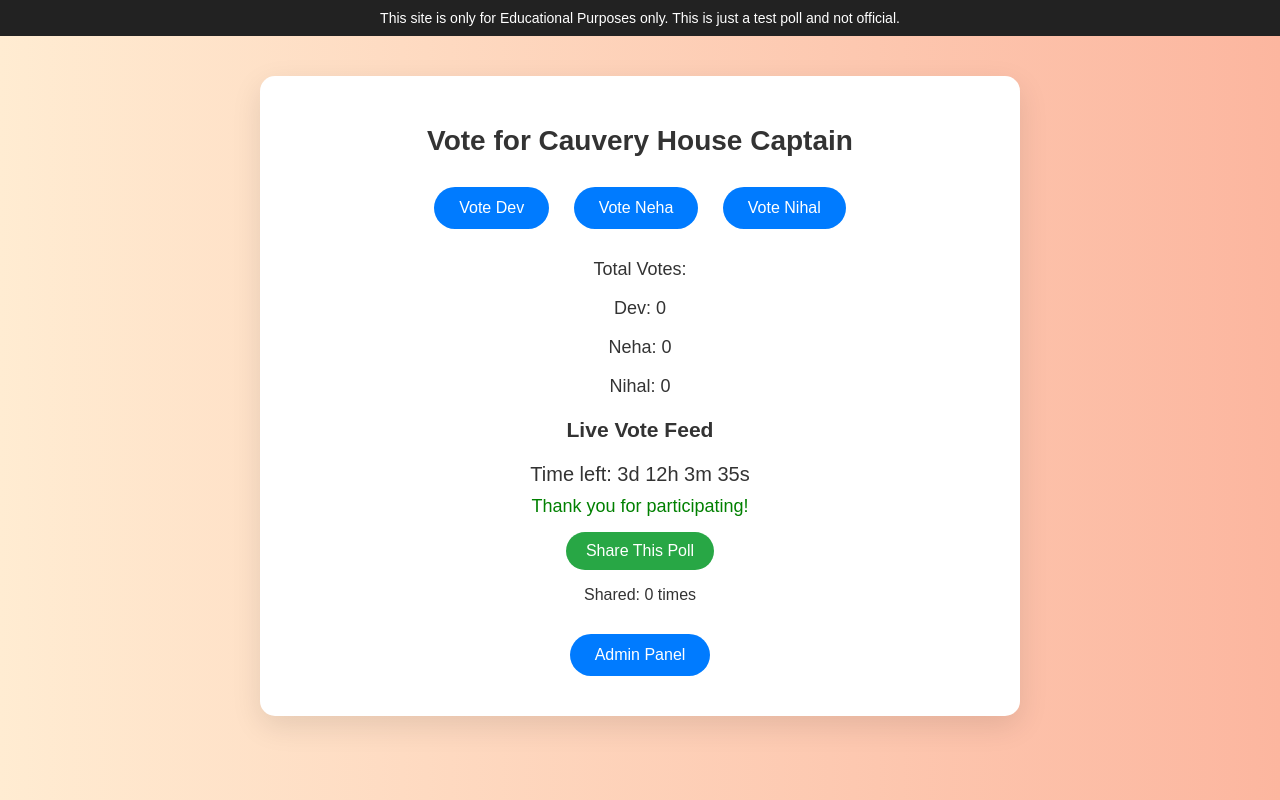
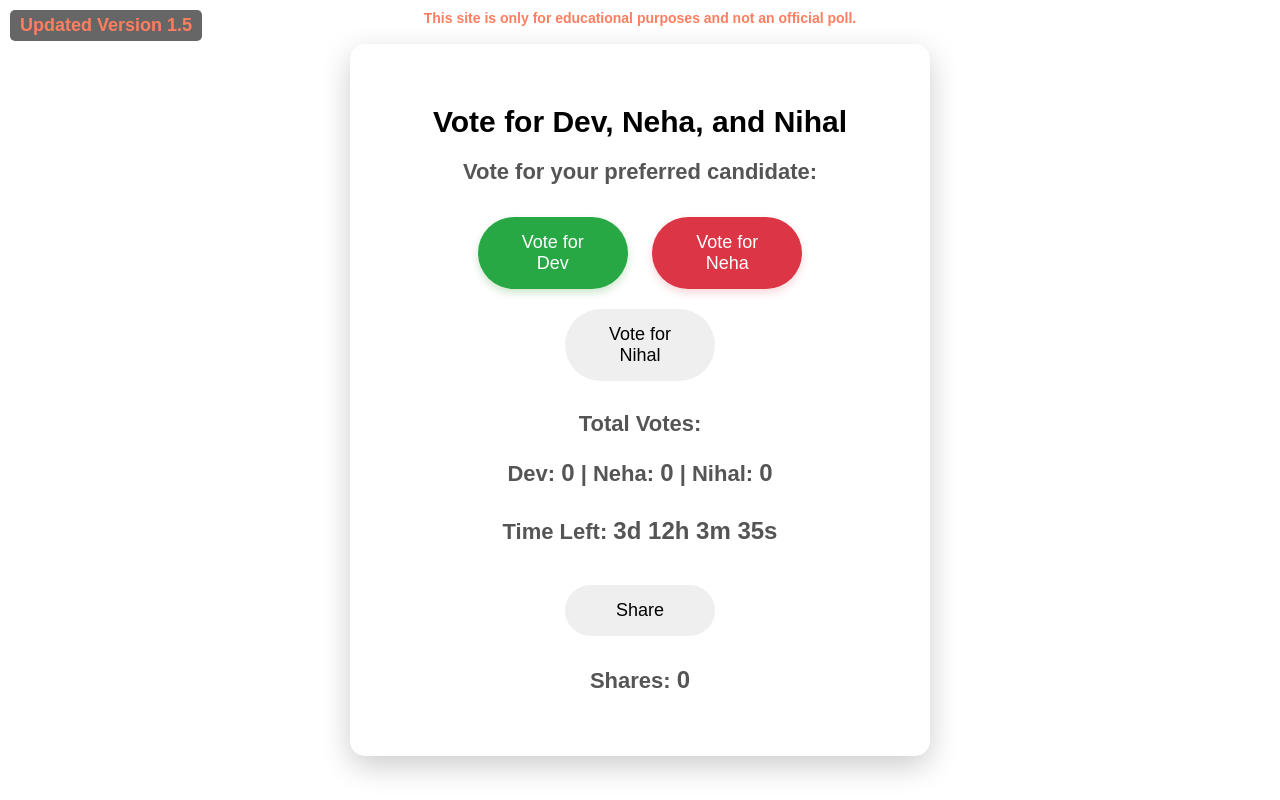
Before and after one commit to Vesni/Dev-Campaign, a plain HTML site: page index.html in a window 1280 px wide. Drawn offline with Linux system fonts and the light colour scheme.

Commit message:
Update index.html

```diff
--- a/index.html
+++ b/index.html
@@ -1,247 +1,302 @@
 <!DOCTYPE html>
 <html lang="en">
 <head>
-  <meta charset="UTF-8" />
-  <meta name="viewport" content="width=device-width, initial-scale=1.0" />
-  <title>Vote for Cauvery House Captain</title>
+    <meta charset="UTF-8">
+    <meta name="viewport" content="width=device-width, initial-scale=1.0">
+    <title>Vote for Dev</title>
     <style>
+        /* General Body Styling */
         body {
             font-family: 'Arial', sans-serif;
+            display: flex;
+            justify-content: center;
+            align-items: center;
+            height: 100vh;
             margin: 0;
-      padding: 0;
-      background: linear-gradient(to right, #ffecd2, #fcb69f);
-      color: #333;
-      overflow-x: hidden;
+            position: relative;
+            transition: background 0.3s, color 0.3s;
+            overflow-y: auto;
         }
 
-    .disclaimer {
-      background-color: #222;
-      color: #fff;
-      text-align: center;
-      padding: 10px;
-      font-size: 14px;
-      position: sticky;
-      top: 0;
-      z-index: 999;
+        /* Version Label (Top Left Corner) */
+        .version-label {
+            position: fixed;
+            top: 10px;
+            left: 10px;
+            font-size: 18px;
+            color: #ff7e5f;
+            font-weight: bold;
+            background-color: rgba(0, 0, 0, 0.6);
+            padding: 5px 10px;
+            border-radius: 5px;
         }
 
+        /* Main Container */
         .container {
-      max-width: 700px;
-      margin: 40px auto;
-      padding: 30px;
-      background: #fff;
+            text-align: center;
+            padding: 40px;
+            background-color: white;
+            box-shadow: 0 10px 30px rgba(0, 0, 0, 0.2);
             border-radius: 15px;
-      box-shadow: 0 10px 30px rgba(0, 0, 0, 0.1);
-      text-align: center;
+            width: 80%;
+            max-width: 500px;
+            transition: transform 0.3s ease;
+            position: relative;
+        }
+
+        .container:hover {
+            transform: scale(1.05);
         }
 
         h1 {
-      font-size: 28px;
+            font-size: 30px;
             margin-bottom: 20px;
-    }
-
-    .vote-btn {
-      font-size: 16px;
-      padding: 12px 25px;
-      margin: 10px;
-      border: none;
-      border-radius: 25px;
-      cursor: pointer;
-      color: #fff;
-      background-color: #007bff;
-      transition: background 0.3s;
-    }
-
-    .vote-btn:hover {
-      background-color: #0056b3;
-    }
-
-    .results, .live-feed {
-      margin-top: 20px;
-      font-size: 18px;
-    }
-
-    .possibility {
-      margin-top: 15px;
             font-weight: bold;
         }
 
-    #countdown {
-      margin-top: 20px;
-      font-size: 20px;
+        button {
+            font-size: 18px;
+            padding: 15px 30px;
+            margin: 10px;
+            border: none;
+            border-radius: 50px;
+            cursor: pointer;
+            transition: all 0.3s ease;
+            width: 150px;
         }
 
-    .thank-you {
-      font-size: 18px;
-      margin-top: 10px;
-      color: green;
+        button#yesBtn {
+            background-color: #28a745;
+            color: white;
+            box-shadow: 0 4px 8px rgba(0, 128, 0, 0.2);
         }
 
-    .share-btn {
-      margin-top: 15px;
+        button#yesBtn:hover {
+            background-color: #218838;
+            box-shadow: 0 6px 12px rgba(0, 128, 0, 0.3);
+        }
+
+        button#noBtn {
+            background-color: #dc3545;
+            color: white;
+            box-shadow: 0 4px 8px rgba(220, 53, 69, 0.2);
+        }
+
+        button#noBtn:hover {
+            background-color: #c82333;
+            box-shadow: 0 6px 12px rgba(220, 53, 69, 0.3);
+        }
+
+        p {
+            font-size: 22px;
+            color: #555;
+            margin-top: 20px;
+            font-weight: bold;
+        }
+
+        span {
+            font-size: 24px;
+            font-weight: bold;
+        }
+
+        /* Countdown and Share Section */
+        .countdown, .share-btn-container {
+            margin-top: 30px;
+            font-size: 18px;
+            color: #555;
+        }
+
+        .countdown span, .share-btn-container span {
+            font-weight: bold;
+        }
+
+        /* Admin Panel */
+        .admin-panel {
+            position: fixed;
+            top: 20%;
+            left: 50%;
+            transform: translateX(-50%);
+            padding: 30px;
+            background-color: rgba(0, 0, 0, 0.8);
+            color: white;
+            border-radius: 10px;
+            display: none;
+            z-index: 1000;
+        }
+
+        .admin-panel input {
+            padding: 10px;
+            font-size: 18px;
+            border-radius: 5px;
+            margin-bottom: 10px;
+            width: 100%;
+        }
+
+        .admin-panel button {
+            font-size: 18px;
             padding: 10px 20px;
+            background-color: #007bff;
+            color: white;
             border: none;
-      background: #28a745;
-      color: white;
-      font-size: 16px;
-      border-radius: 25px;
+            border-radius: 5px;
             cursor: pointer;
         }
 
-    .admin-panel {
-      margin-top: 20px;
-    }
-
-    .admin-popup {
-      display: none;
-      position: fixed;
-      top: 50%;
-      left: 50%;
-      transform: translate(-50%, -50%);
-      background: white;
-      padding: 20px;
-      border-radius: 10px;
-      box-shadow: 0 0 10px rgba(0,0,0,0.2);
-      z-index: 1000;
-    }
-
-    .overlay {
-      display: none;
+        /* Overlay for Admin Panel */
+        .admin-overlay {
             position: fixed;
             top: 0;
             left: 0;
             width: 100%;
             height: 100%;
-      background: rgba(0,0,0,0.5);
+            background-color: rgba(0, 0, 0, 0.5);
             z-index: 999;
+            display: none;
         }
 
-    .live-feed ul {
-      padding: 0;
-      list-style: none;
-    }
-
-    .live-feed li {
-      margin: 5px 0;
-      font-size: 16px;
+        /* Disclaimer */
+        .disclaimer {
+            position: absolute;
+            top: 10px;
+            text-align: center;
+            font-size: 14px;
+            width: 100%;
+            color: #ff7e5f;
+            font-weight: bold;
         }
     </style>
 </head>
 <body>
-  <div class="disclaimer">This site is only for Educational Purposes only. This is just a test poll and not official.</div>
 
-  <div class="container">
-    <h1>Vote for Cauvery House Captain</h1>
-
-    <button class="vote-btn" onclick="castVote('Dev')">Vote Dev</button>
-    <button class="vote-btn" onclick="castVote('Neha')">Vote Neha</button>
-    <button class="vote-btn" onclick="castVote('Nihal')">Vote Nihal</button>
-
-    <div class="results">
-      <p>Total Votes:</p>
-      <p>Dev: <span id="devVotes">0</span></p>
-      <p>Neha: <span id="nehaVotes">0</span></p>
-      <p>Nihal: <span id="nihalVotes">0</span></p>
+    <!-- Disclaimer at the Top -->
+    <div class="disclaimer">
+        This site is only for educational purposes and not an official poll.
     </div>
 
-    <div class="possibility" id="possibility"></div>
-
-    <div class="live-feed">
-      <h3>Live Vote Feed</h3>
-      <ul id="voteFeed"></ul>
+    <!-- Version Label -->
+    <div class="version-label">
+        Updated Version 1.5
     </div>
 
-    <div id="countdown"></div>
-    <div class="thank-you">Thank you for participating!</div>
-    <button class="share-btn" onclick="sharePage()">Share This Poll</button>
-    <p>Shared: <span id="shareCount">0</span> times</p>
+    <!-- Main Container -->
+    <div class="container">
+        <h1>Vote for Dev, Neha, and Nihal</h1>
+        <p>Vote for your preferred candidate:</p>
 
-    <div class="admin-panel">
-      <button class="vote-btn" onclick="showAdminPopup()">Admin Panel</button>
+        <button id="yesBtn">Vote for Dev</button>
+        <button id="noBtn">Vote for Neha</button>
+        <button id="nihalBtn">Vote for Nihal</button>
+
+        <p>Total Votes:</p>
+        <p>Dev: <span id="devVotes">0</span> | Neha: <span id="nehaVotes">0</span> | Nihal: <span id="nihalVotes">0</span></p>
+
+        <div class="countdown">
+            <p>Time Left: <span id="timer"></span></p>
+        </div>
+
+        <div class="share-btn-container">
+            <button id="shareBtn">Share</button>
+            <p>Shares: <span id="shareCount">0</span></p>
         </div>
     </div>
 
-  <div class="overlay" id="overlay"></div>
-  <div class="admin-popup" id="adminPopup">
-    <input type="password" id="adminPassword" placeholder="Enter Admin Password" />
-    <button onclick="loginAdmin()">Login</button>
+    <!-- Admin Panel -->
+    <div class="admin-overlay" id="adminOverlay"></div>
+    <div class="admin-panel" id="adminPanel">
+        <input type="password" id="adminPassword" placeholder="Enter Admin Password">
+        <button id="resetBtn">Reset Votes</button>
+        <button id="resetTimerBtn">Reset Timer</button>
     </div>
 
     <script>
-    let devVotes = 0, nehaVotes = 0, nihalVotes = 0, shares = 0;
-    let voteFeed = [];
+        // Variables for votes and countdown
+        let devVotes = 0;
+        let nehaVotes = 0;
+        let nihalVotes = 0;
+        let totalShares = 0;
+        let countdownDate = new Date("April 24, 2025 00:00:00").getTime();
 
-    function castVote(name) {
-      voteFeed.unshift(`Voted for ${name}`);
-      if (voteFeed.length > 10) voteFeed.pop();
-      updateFeed();
-      if (name === 'Dev') devVotes++;
-      else if (name === 'Neha') nehaVotes++;
-      else if (name === 'Nihal') nihalVotes++;
-      updateVotes();
+        // DOM elements
+        const devVotesElem = document.getElementById("devVotes");
+        const nehaVotesElem = document.getElementById("nehaVotes");
+        const nihalVotesElem = document.getElementById("nihalVotes");
+        const shareCountElem = document.getElementById("shareCount");
+        const timerElem = document.getElementById("timer");
+        const shareBtn = document.getElementById("shareBtn");
+
+        // Vote Buttons
+        document.getElementById("yesBtn").onclick = function() {
+            devVotes++;
+            devVotesElem.textContent = devVotes;
+        };
+        document.getElementById("noBtn").onclick = function() {
+            nehaVotes++;
+            nehaVotesElem.textContent = nehaVotes;
+        };
+        document.getElementById("nihalBtn").onclick = function() {
+            nihalVotes++;
+            nihalVotesElem.textContent = nihalVotes;
+        };
+
+        // Countdown Timer
+        setInterval(function() {
+            let now = new Date().getTime();
+            let distance = countdownDate - now;
+            let days = Math.floor(distance / (1000 * 60 * 60 * 24));
+            let hours = Math.floor((distance % (1000 * 60 * 60 * 24)) / (1000 * 60 * 60));
+            let minutes = Math.floor((distance % (1000 * 60 * 60)) / (1000 * 60));
+            let seconds = Math.floor((distance % (1000 * 60)) / 1000);
+
+            timerElem.innerHTML = days + "d " + hours + "h " + minutes + "m " + seconds + "s ";
+
+            if (distance < 0) {
+                clearInterval(x);
+                timerElem.innerHTML = "EXPIRED";
+            }
+        }, 1000);
+
+        // Share Button Logic
+        shareBtn.onclick = function() {
+            totalShares++;
+            shareCountElem.textContent = totalShares;
+            alert("Thank you for sharing!");
+        };
+
+        // Admin Panel Logic
+        let adminPassword = "Vesni@2025";
+        const adminOverlay = document.getElementById("adminOverlay");
+        const adminPanel = document.getElementById("adminPanel");
+        const resetBtn = document.getElementById("resetBtn");
+        const resetTimerBtn = document.getElementById("resetTimerBtn");
+
+        // Open Admin Panel (prompt for password)
+        function openAdminPanel() {
+            adminOverlay.style.display = "block";
+            adminPanel.style.display = "block";
         }
 
-    function updateFeed() {
-      const list = document.getElementById('voteFeed');
-      list.innerHTML = voteFeed.map(vote => `<li>${vote}</li>`).join('');
-    }
-
-    function updateVotes() {
-      document.getElementById('devVotes').textContent = devVotes;
-      document.getElementById('nehaVotes').textContent = nehaVotes;
-      document.getElementById('nihalVotes').textContent = nihalVotes;
-      const total = devVotes + nehaVotes + nihalVotes;
-      const possibilityText = total > 0 ? `Winning Possibility - Dev: ${(devVotes / total * 100).toFixed(1)}% | Neha: ${(nehaVotes / total * 100).toFixed(1)}% | Nihal: ${(nihalVotes / total * 100).toFixed(1)}%` : '';
-      document.getElementById('possibility').textContent = possibilityText;
-    }
-
-    function sharePage() {
-      shares++;
-      document.getElementById('shareCount').textContent = shares;
-      alert("Thanks for sharing!");
-    }
-
-    function showAdminPopup() {
-      document.getElementById('overlay').style.display = 'block';
-      document.getElementById('adminPopup').style.display = 'block';
-    }
-
-    function loginAdmin() {
-      const password = document.getElementById('adminPassword').value;
-      if (password === "Vesni@2025") {
-        devVotes = 0; nehaVotes = 0; nihalVotes = 0; shares = 0;
-        voteFeed = [];
-        updateVotes();
-        updateFeed();
-        document.getElementById('shareCount').textContent = '0';
-        alert("Votes and shares have been reset.");
-        document.getElementById('adminPopup').style.display = 'none';
-        document.getElementById('overlay').style.display = 'none';
-      } else {
-        alert("Incorrect password");
-      }
-    }
-
-    // Countdown Timer
-    const countdown = () => {
-      const endDate = new Date("2025-04-24T00:00:00").getTime();
-      const now = new Date().getTime();
-      const diff = endDate - now;
-
-      if (diff < 0) {
-        document.getElementById('countdown').textContent = "Poll Closed";
-        return;
-      }
-
-      const days = Math.floor(diff / (1000 * 60 * 60 * 24));
-      const hours = Math.floor((diff % (1000 * 60 * 60 * 24)) / (1000 * 60 * 60));
-      const minutes = Math.floor((diff % (1000 * 60 * 60)) / (1000 * 60));
-      const seconds = Math.floor((diff % (1000 * 60)) / 1000);
-
-      document.getElementById('countdown').textContent = `Time left: ${days}d ${hours}h ${minutes}m ${seconds}s`;
+        // Reset votes on admin panel
+        resetBtn.onclick = function() {
+            devVotes = 0;
+            nehaVotes = 0;
+            nihalVotes = 0;
+            devVotesElem.textContent = devVotes;
+            nehaVotesElem.textContent = nehaVotes;
+            nihalVotesElem.textContent = nihalVotes;
         };
 
-    setInterval(countdown, 1000);
+        // Reset timer on admin panel
+        resetTimerBtn.onclick = function() {
+            countdownDate = new Date("April 24, 2025 00:00:00").getTime();
+        };
+
+        // Prompt for password before reset
+        document.getElementById("adminPassword").addEventListener("input", function(event) {
+            if (event.target.value === adminPassword) {
+                openAdminPanel();
+            }
+        });
+
     </script>
 </body>
 </html>
```
Lines whose indentation alone changed are shown as unchanged.
